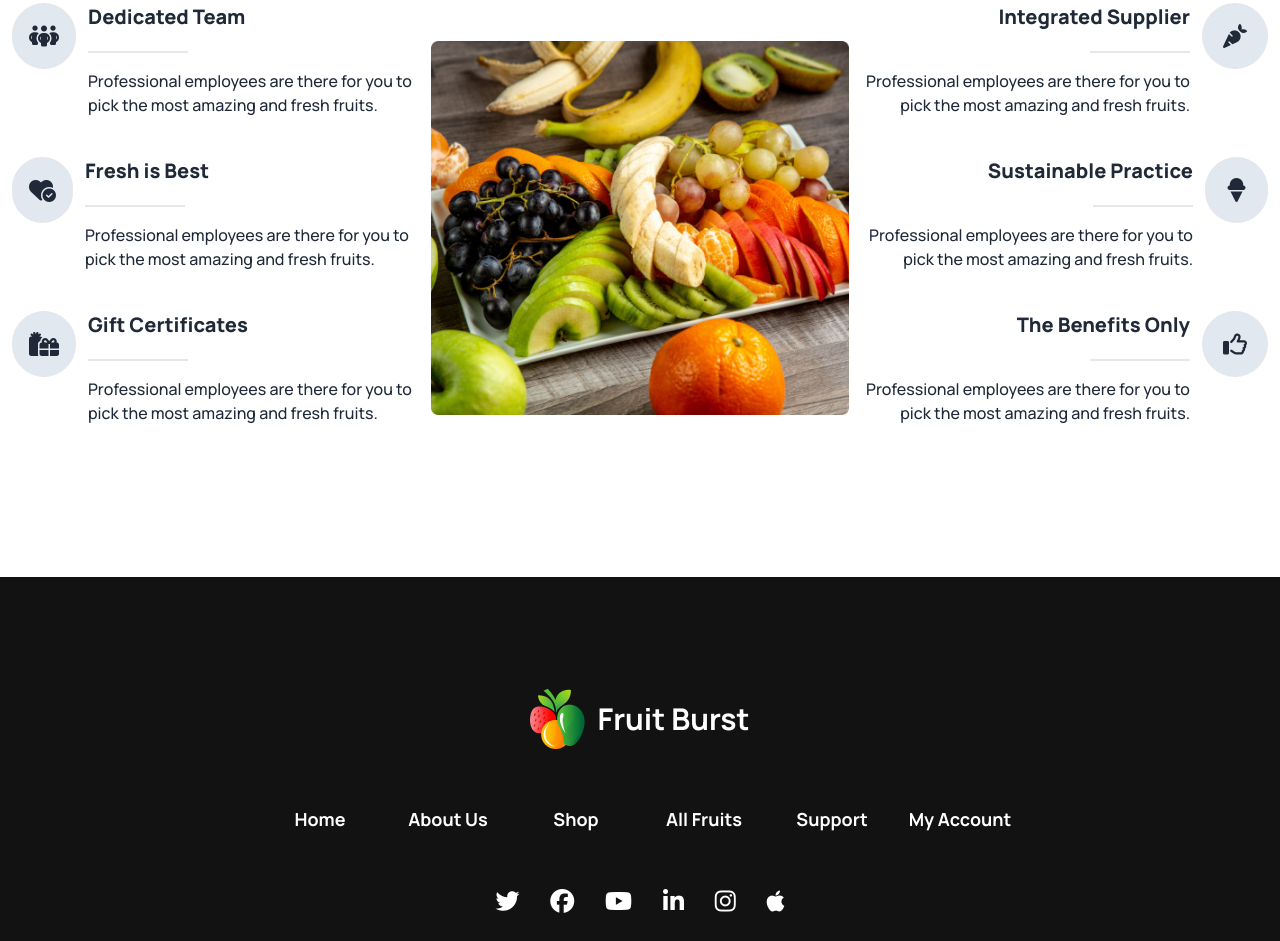
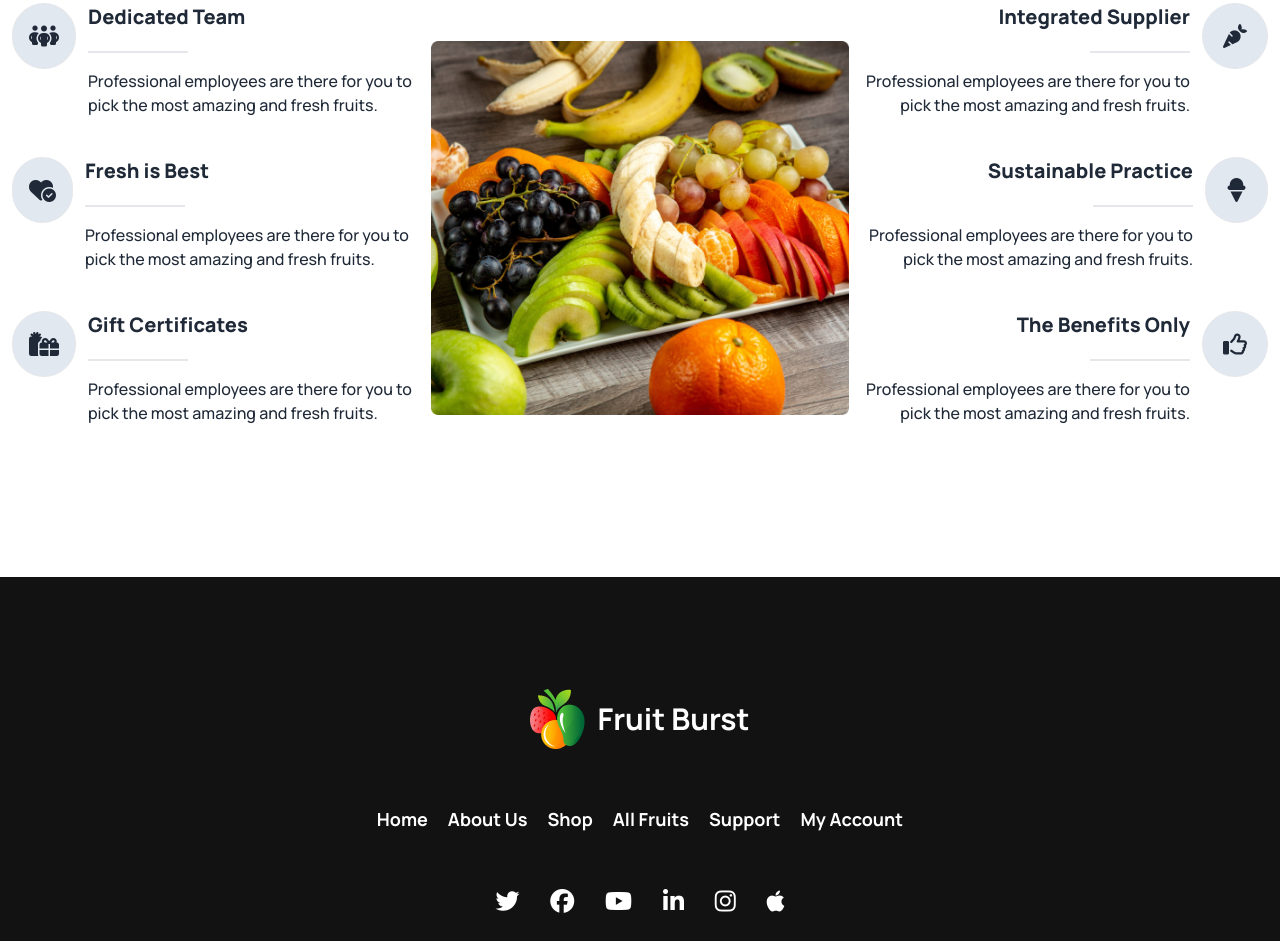
Before and after one commit to PallabKumarS/Assignment-03, a plain HTML site: page index.html in a window 1280 px wide. Shown: the part 2595-3536 px from the top of the page. Drawn offline with nearby package versions, Linux system fonts and the light colour scheme.

Commit message:
done finishing touch up

```diff
--- a/index.html
+++ b/index.html
@@ -674,7 +674,7 @@
             <p class="text-3xl font-bold text-white">Fruit Burst</p>
         </div>
         <div
-             class="max-w-3xl grid mx-auto grid-cols-4 text-white text-center md:grid-cols-6 text-lg font-semibold py-14">
+             class="max-w-3xl flex flex-wrap gap-x-5 mx-auto  text-white justify-center text-center text-lg font-semibold py-14">
             <a>Home</a>
             <a>About Us</a>
             <a>Shop</a>
```
